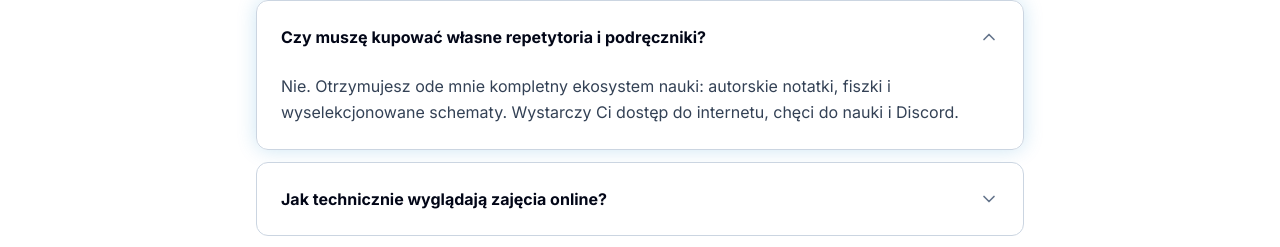
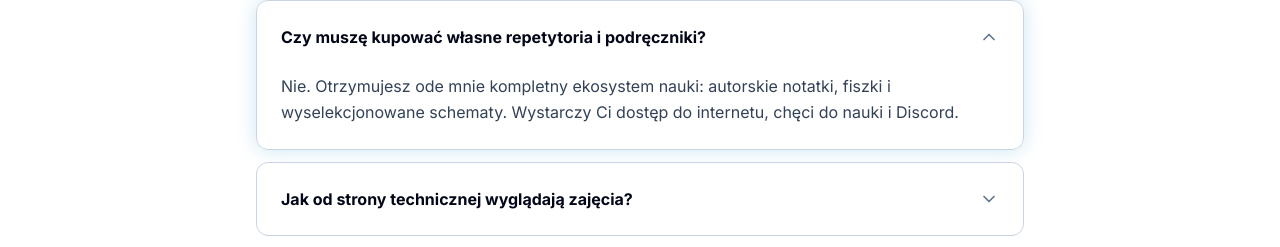
Before and after one commit to taachii/biolearn-landing, a Next.js app: page / in a window 1280 px wide. Shown: the part 6006-6253 px from the top of the page. Built offline with nearby package versions, Linux system fonts and the light colour scheme.

Commit message:
copy: refine FAQ item about technical details of the lesson

```diff
--- a/components/sections/FaqSection.tsx
+++ b/components/sections/FaqSection.tsx
@@ -15,8 +15,8 @@ const FAQS = [
     answer: "Nie. Otrzymujesz ode mnie kompletny ekosystem nauki: autorskie notatki, fiszki i wyselekcjonowane schematy. Wystarczy Ci dostęp do internetu, chęci do nauki i Discord."
   },
   {
-    question: "Jak technicznie wyglądają zajęcia online?",
-    answer: "Łączymy się na prywatnym serwerze Discord. Udostępniam ekran ze swojego iPada, na którym na żywo rozrysowuję schematy i tłumaczę zagadnienia. Ty w 100% skupiasz się na przyswajaniu wiedzy. Nie musisz nawet mieć włączonej kamerki."
+    question: "Jak od strony technicznej wyglądają zajęcia?",
+    answer: "Łączymy się poprzez Discord (lub inny komunikator na Twoje życzenie). Udostępniam ekran ze swojego iPada, z którego na bazie autorskich notatek omawiam dany temat. Pod koniec zajęć otrzymujesz dostęp do dedykowanego quizu i fiszek stworzonych specjalnie do przerabianego materiału."
   },
   {
     question: "Jak zapisać się do grupy lub na Mentoring?",
```
